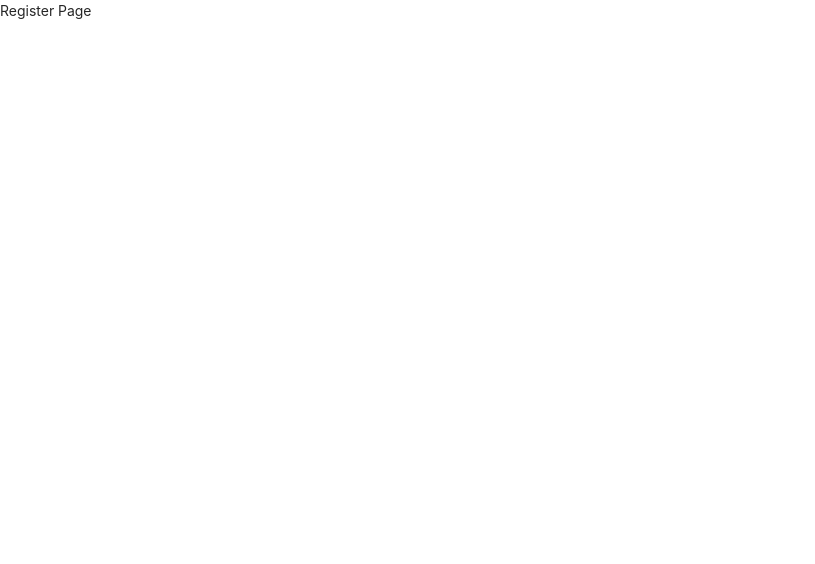
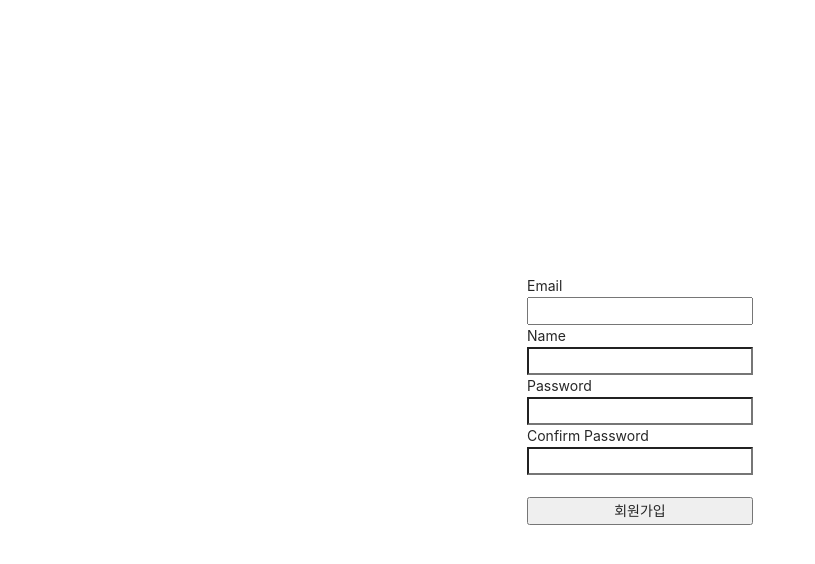
Before and after one commit to thisyujeong/node-react-template, a React (Create React App) app in the folder client/: page /register in a window 1280 px wide. Shown: the top 564 px of the page, without its empty margins (0-815 px from the left). Built offline with nearby package versions, Linux system fonts and the light colour scheme.

Commit message:
add Register Page, connect to API with Redux

```diff
--- a/client/src/_actions/types.js
+++ b/client/src/_actions/types.js
@@ -1 +1,2 @@
-export const LOGIN_USER = "LOGIN_USER";
+export const LOGIN_USER = 'LOGIN_USER';
+export const REGISTER_USER = 'REGISTER_USER';
--- a/client/src/_actions/user_action.js
+++ b/client/src/_actions/user_action.js
@@ -1,5 +1,5 @@
 import axios from 'axios';
-import { LOGIN_USER } from './types';
+import { LOGIN_USER, REGISTER_USER } from './types';
 
 export function loginUser(dataToSubmit) {
   const request = axios.post('/api/users/login', dataToSubmit)
@@ -10,3 +10,13 @@
     payload: request
   }
 }
+
+export function registerUser(dataToSubmit) {
+  const request = axios.post('/api/users/register', dataToSubmit)
+  .then(response => response.data);
+
+  return {
+    type: REGISTER_USER,
+    payload: request
+  }
+}
--- a/client/src/_reducers/user_reducer.js
+++ b/client/src/_reducers/user_reducer.js
@@ -1,4 +1,4 @@
-import { LOGIN_USER } from '../_actions/types';
+import { LOGIN_USER, REGISTER_USER } from '../_actions/types';
 
 // eslint-disable-next-line import/no-anonymous-default-export
 export default function (state = {}, action) {
@@ -7,6 +7,10 @@
       return {...state, loginSuccess: action.payload }
       break;
 
+    case REGISTER_USER :
+      return { ...state, register: action.payload }
+      break;
+
     default:
       return state;
   }
--- a/client/src/components/views/RegisterPage/RegisterPage.js
+++ b/client/src/components/views/RegisterPage/RegisterPage.js
@@ -1,9 +1,76 @@
-import React from 'react';
+import React, { useState } from 'react';
+import { useDispatch } from 'react-redux';
+import { loginUser, registerUser } from '../../../_actions/user_action';
 
 function RegisterPage(props) {
+  const dispatch = useDispatch();
+  const [email, setEmail] = useState('');
+  const [name, setName] = useState('');
+  const [password, setPassword] = useState('');
+  const [confirmPassword, setConfirmPassword] = useState('');
+
+  const onEmailHandler = (e) => {
+    setEmail(e.currentTarget.value);
+  }
+
+  const onNameHandler = (e) => {
+    setName(e.currentTarget.value);
+  }
+
+  const onPasswordHandler = (e) => {
+    setPassword(e.currentTarget.value);
+  }
+
+  const onConfirmPasswordHandler = (e) => {
+    setConfirmPassword(e.currentTarget.value);
+  }
+
+  const onSubmitHandler = (e) => {
+    e.preventDefault();
+
+    if(password !== confirmPassword) {
+      return alert('비밀번호가 일치하지 않습니다.');
+    }
+    let body = {
+      email: email,
+      name: name,
+      password: password,
+      confirmPassword: confirmPassword
+    }
+
+
+
+    dispatch(registerUser(body))
+      .then(response => {
+        if(response.payload.success) {
+          props.history.push('/login');
+        } else {
+          alert('Failed to sign up');
+        }
+      });
+  }
+
   return (
-    <div>
-      Register Page
+    <div style={{ display: 'flex', justifyContent: 'center', alignItems: 'center', with: '100%', height: '100vh' }}>
+      <form
+        style={{ display: 'flex', flexDirection: 'column' }}
+        onSubmit={onSubmitHandler}
+      >
+        <label>Email</label>
+        <input type="email" value={email} onChange={onEmailHandler}/>
+
+        <label>Name</label>
+        <input type="text" value={name} onChange={onNameHandler}/>
+
+        <label>Password</label>
+        <input type="password" value={password} onChange={onPasswordHandler}/>
+
+        <label>Confirm Password</label>
+        <input type="password" value={confirmPassword} onChange={onConfirmPasswordHandler}/>
+
+        <br />
+        <button type="submit" >회원가입</button>
+      </form>
     </div>
   );
 }
```
